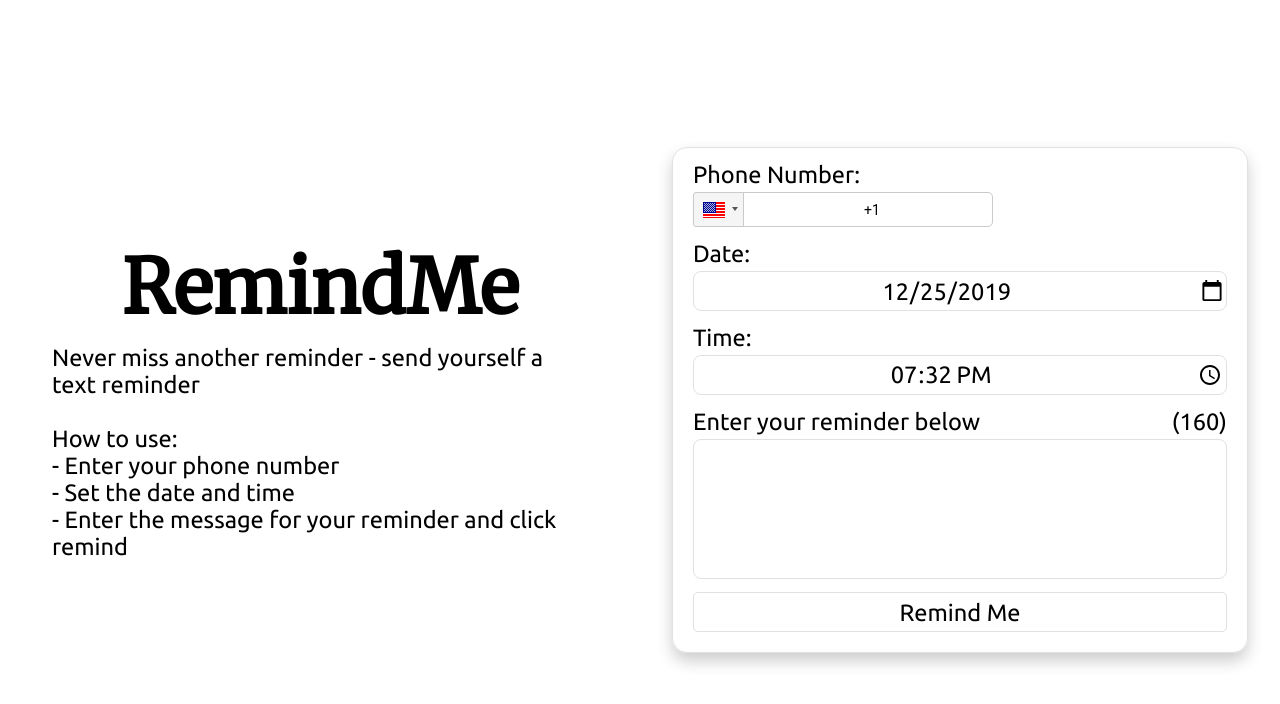
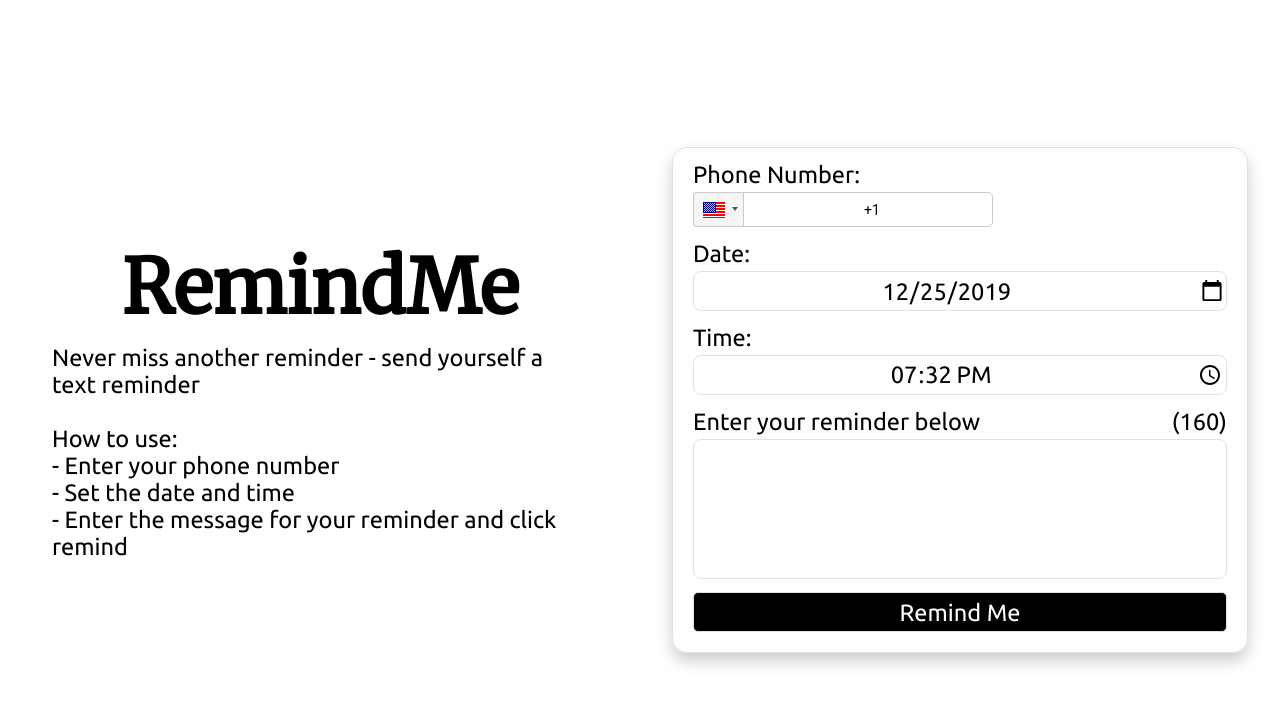
Before and after one commit to b-saad/RemindMe, a React (Create React App) app: page / in a window 1280 px wide. In both pictures the pointer is over the button "Remind Me". Shown: the top 704 px of the page. Built offline with nearby package versions, Linux system fonts and the light colour scheme.

Commit message:
add hover state to button

```diff
--- a/src/css/SubmitButton.css
+++ b/src/css/SubmitButton.css
@@ -15,3 +15,7 @@
 .SubmitButton:focus {
     outline: none;
 }
+ .SubmitButton:hover {
+    background-color: black;
+    color: white;
+ }
```
